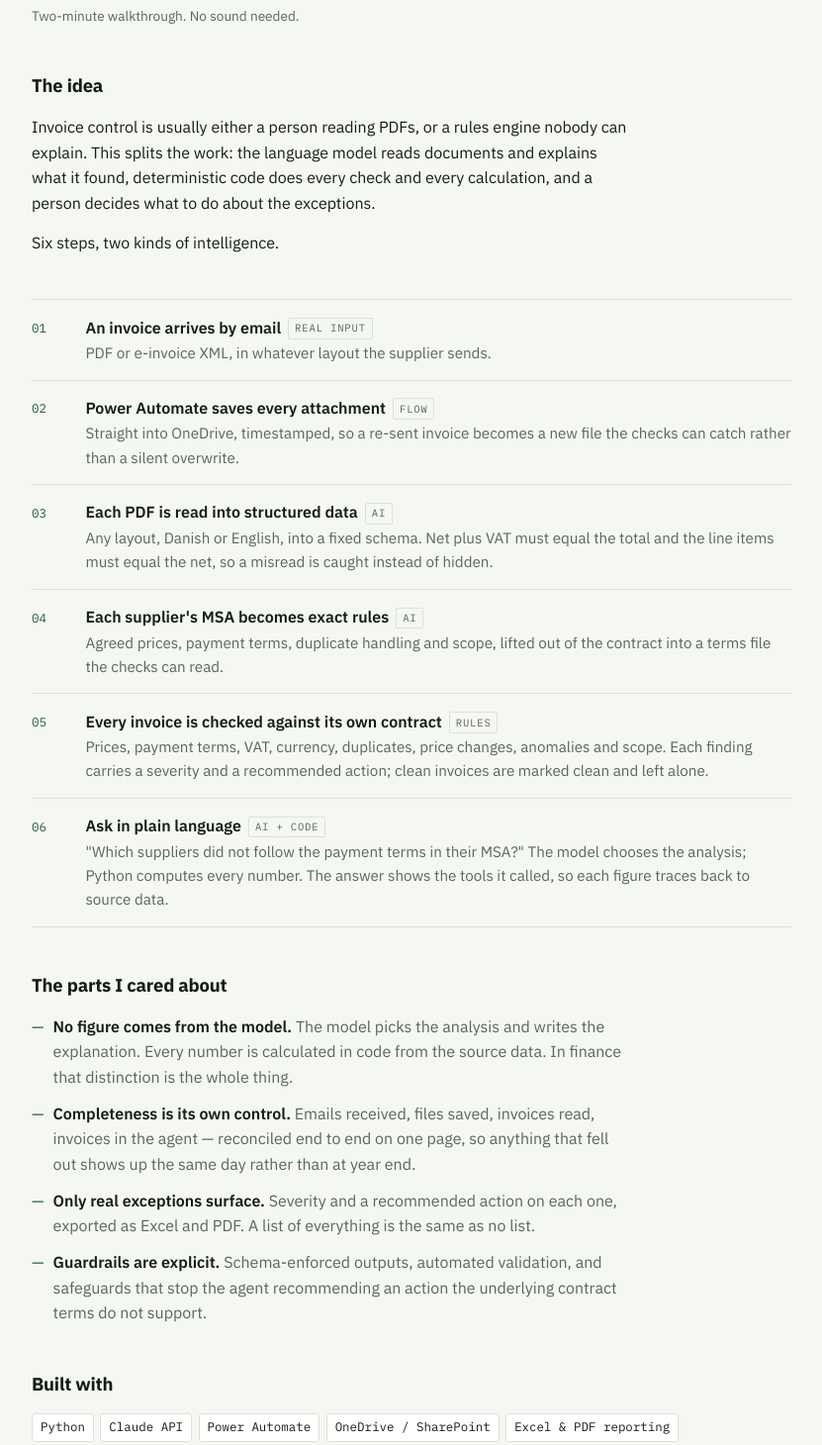
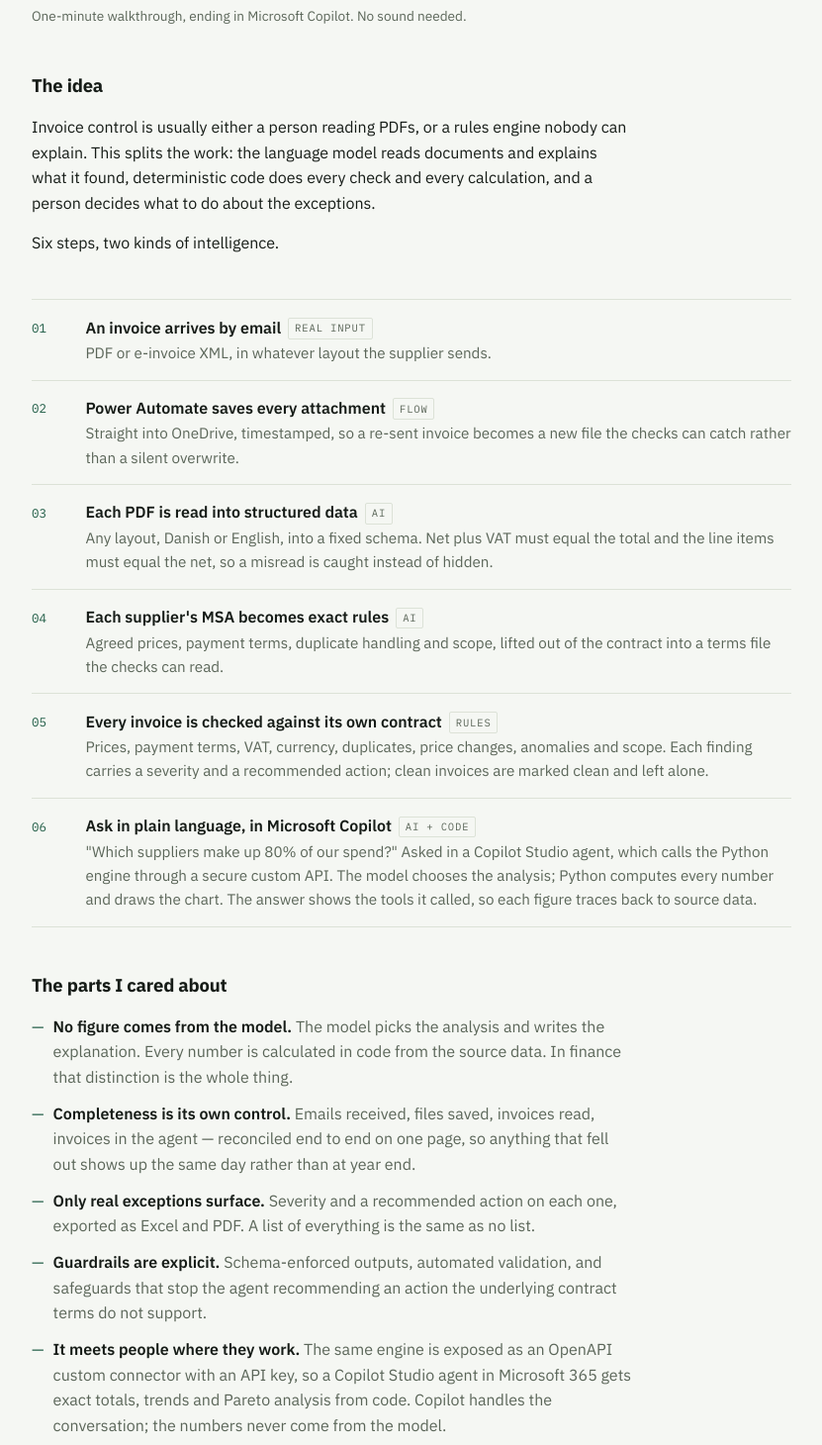
Before and after one commit to jesonjoshua/jesonjoshua.github.io, a plain HTML site: page index.html in a window 1280 px wide. Shown: the part 746-2206 px from the top of the page at 99% size, without its empty margins (224-1055 px from the left). Drawn offline with Linux system fonts and the light colour scheme.

Commit message:
Add files via upload

```diff
--- a/index.html
+++ b/index.html
@@ -3,7 +3,7 @@
 <head>
 <meta charset="utf-8">
 <meta name="viewport" content="width=device-width, initial-scale=1">
-<meta name="description" content="A two-minute walkthrough of an invoice control agent that checks supplier invoices against each supplier's contract. Built by Jeson Joshua.">
+<meta name="description" content="A one-minute walkthrough of an invoice control agent, now inside Microsoft Copilot, that checks supplier invoices against each supplier's contract. Built by Jeson Joshua.">
 <meta property="og:title" content="Invoice Control Agent">
 <meta property="og:description" content="Supplier invoices checked against each supplier's own contract - prices, payment terms, VAT, duplicates - before anyone looks at them.">
 <meta property="og:image" content="poster.jpg">
@@ -197,7 +197,7 @@
       <source src="invoice-control-agent.mp4" type="video/mp4">
       Your browser cannot play this video.
     </video>
-    <figcaption>Two-minute walkthrough. No sound needed.</figcaption>
+    <figcaption>One-minute walkthrough, ending in Microsoft Copilot. No sound needed.</figcaption>
   </figure>
 
   <section>
@@ -246,8 +246,8 @@
       <li>
         <span class="num">06</span>
         <span>
-          <span class="step-title">Ask in plain language</span><span class="tag">AI + code</span>
-          <div class="step-body">"Which suppliers did not follow the payment terms in their MSA?" The model chooses the analysis; Python computes every number. The answer shows the tools it called, so each figure traces back to source data.</div>
+          <span class="step-title">Ask in plain language, in Microsoft Copilot</span><span class="tag">AI + code</span>
+          <div class="step-body">"Which suppliers make up 80% of our spend?" Asked in a Copilot Studio agent, which calls the Python engine through a secure custom API. The model chooses the analysis; Python computes every number and draws the chart. The answer shows the tools it called, so each figure traces back to source data.</div>
         </span>
       </li>
     </ol>
@@ -260,6 +260,7 @@
       <li><strong>Completeness is its own control.</strong> Emails received, files saved, invoices read, invoices in the agent — reconciled end to end on one page, so anything that fell out shows up the same day rather than at year end.</li>
       <li><strong>Only real exceptions surface.</strong> Severity and a recommended action on each one, exported as Excel and PDF. A list of everything is the same as no list.</li>
       <li><strong>Guardrails are explicit.</strong> Schema-enforced outputs, automated validation, and safeguards that stop the agent recommending an action the underlying contract terms do not support.</li>
+      <li><strong>It meets people where they work.</strong> The same engine is exposed as an OpenAPI custom connector with an API key, so a Copilot Studio agent in Microsoft 365 gets exact totals, trends and Pareto analysis from code. Copilot handles the conversation; the numbers never come from the model.</li>
     </ul>
   </section>
 
```
